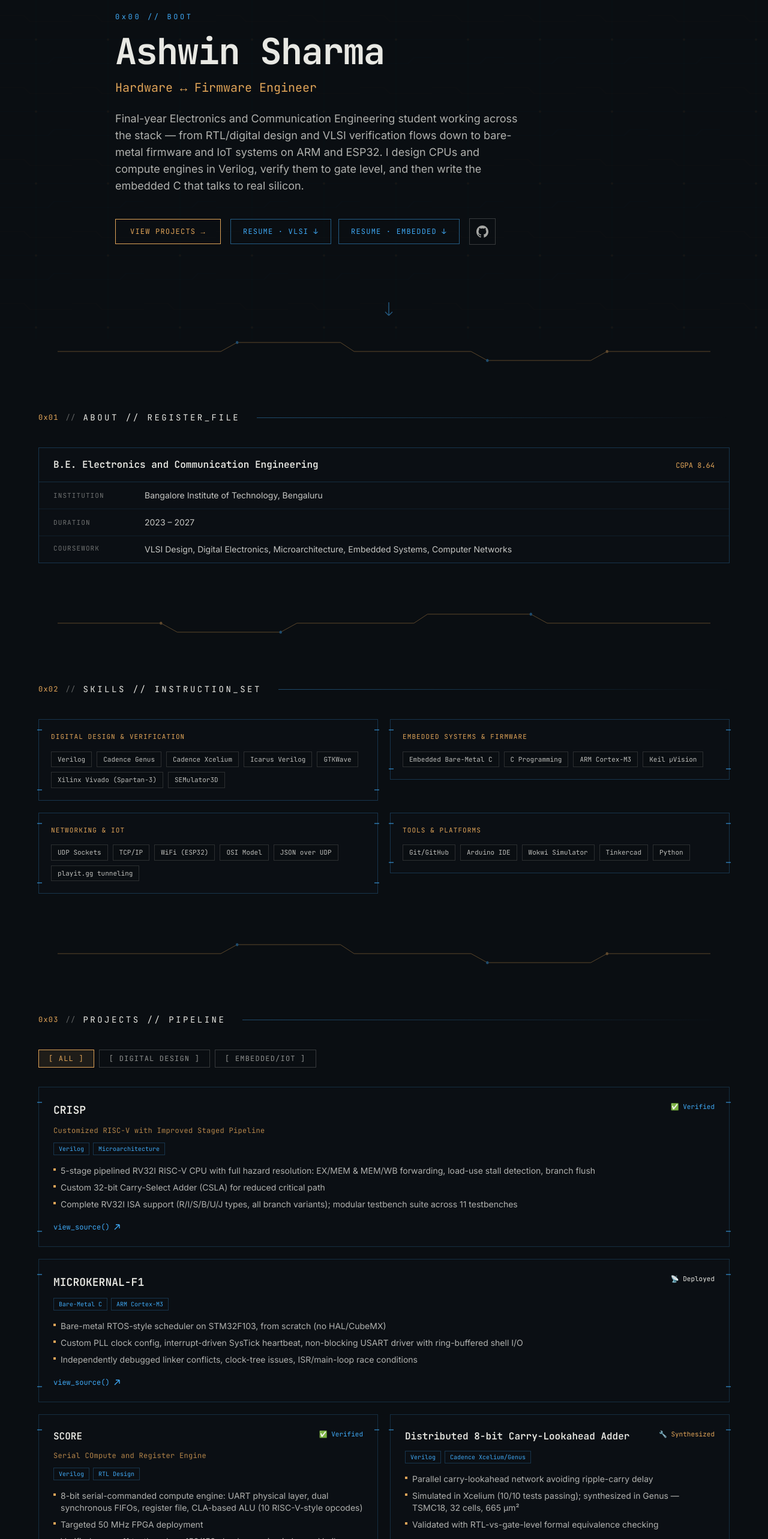
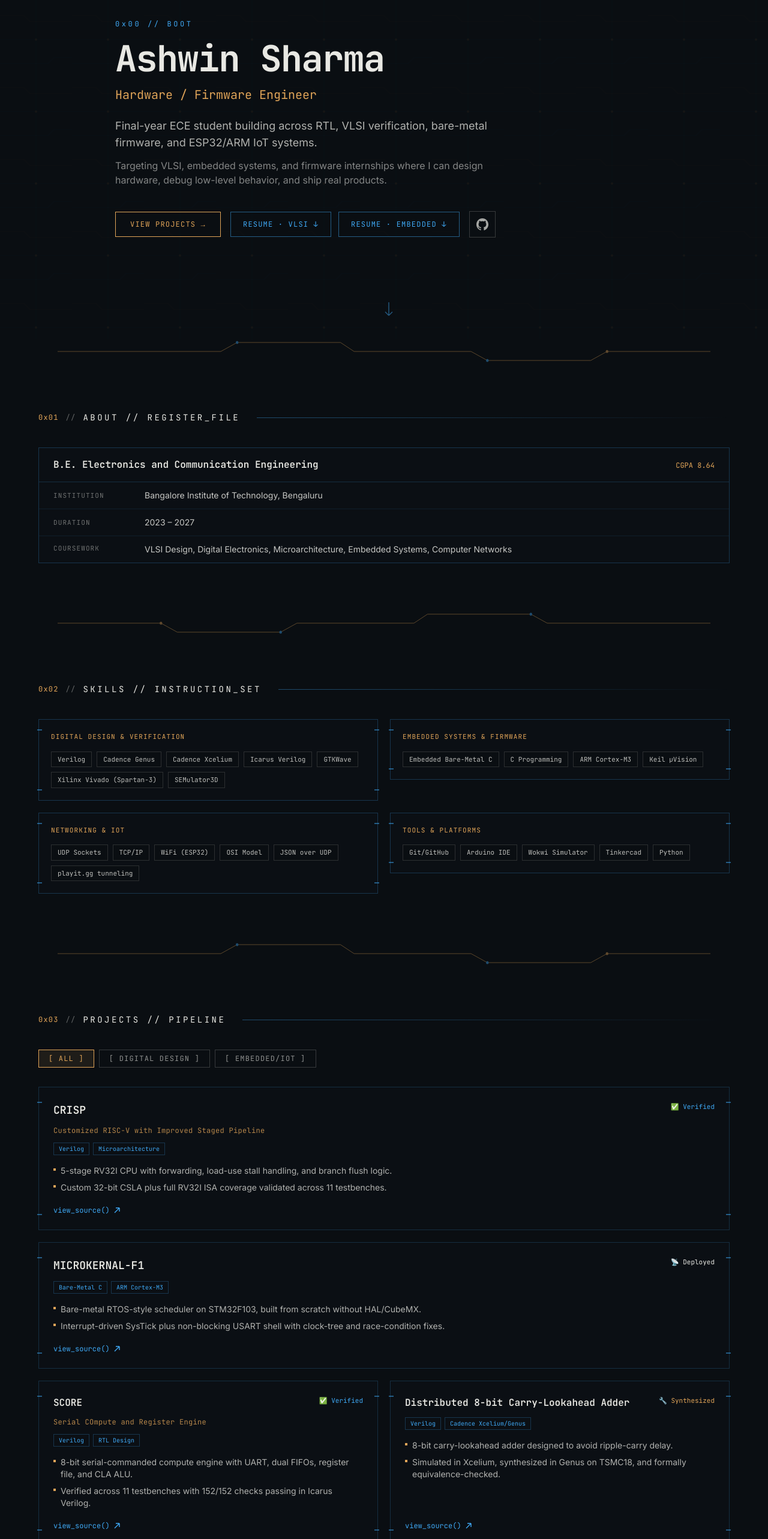
Before and after one commit to ashwinsharma24689-ctrl/PORTFOLIO, a Next.js app: page / in a window 1280 px wide. Shown: the part 234-2800 px from the top of the page at 60% size. Built offline with nearby package versions, Linux system fonts and the light colour scheme.

Commit message:
Refactor project descriptions and update bio

```diff
--- a/src/app/page.tsx
+++ b/src/app/page.tsx
@@ -356,9 +356,8 @@ const PROJECTS: Project[] = [
     category: "Digital Design",
     tags: ["Verilog", "Microarchitecture"],
     bullets: [
-      "5-stage pipelined RV32I RISC-V CPU with full hazard resolution: EX/MEM & MEM/WB forwarding, load-use stall detection, branch flush",
-      "Custom 32-bit Carry-Select Adder (CSLA) for reduced critical path",
-      "Complete RV32I ISA support (R/I/S/B/U/J types, all branch variants); modular testbench suite across 11 testbenches",
+      "5-stage RV32I CPU with forwarding, load-use stall handling, and branch flush logic.",
+      "Custom 32-bit CSLA plus full RV32I ISA coverage validated across 11 testbenches.",
     ],
     status: "Verified",
     github: "https://github.com/ashwinsharma24689-ctrl",
@@ -370,9 +369,8 @@ const PROJECTS: Project[] = [
     category: "Embedded/IoT",
     tags: ["Bare-Metal C", "ARM Cortex-M3"],
     bullets: [
-      "Bare-metal RTOS-style scheduler on STM32F103, from scratch (no HAL/CubeMX)",
-      "Custom PLL clock config, interrupt-driven SysTick heartbeat, non-blocking USART driver with ring-buffered shell I/O",
-      "Independently debugged linker conflicts, clock-tree issues, ISR/main-loop race conditions",
+      "Bare-metal RTOS-style scheduler on STM32F103, built from scratch without HAL/CubeMX.",
+      "Interrupt-driven SysTick plus non-blocking USART shell with clock-tree and race-condition fixes.",
     ],
     status: "Deployed",
     github: "https://github.com/ashwinsharma24689-ctrl",
@@ -385,9 +383,8 @@ const PROJECTS: Project[] = [
     category: "Digital Design",
     tags: ["Verilog", "RTL Design"],
     bullets: [
-      "8-bit serial-commanded compute engine: UART physical layer, dual synchronous FIFOs, register file, CLA-based ALU (10 RISC-V-style opcodes)",
-      "Targeted 50 MHz FPGA deployment",
-      "Verified across 11 testbenches, 152/152 checks passing in Icarus Verilog; found & fixed 3 functional bugs",
+      "8-bit serial-commanded compute engine with UART, dual FIFOs, register file, and CLA ALU.",
+      "Verified across 11 testbenches with 152/152 checks passing in Icarus Verilog.",
     ],
     status: "Verified",
     github: "https://github.com/ashwinsharma24689-ctrl",
@@ -398,9 +395,8 @@ const PROJECTS: Project[] = [
     category: "Digital Design",
     tags: ["Verilog", "Cadence Xcelium/Genus"],
     bullets: [
-      "Parallel carry-lookahead network avoiding ripple-carry delay",
-      "Simulated in Xcelium (10/10 tests passing); synthesized in Genus — TSMC18, 32 cells, 665 µm²",
-      "Validated with RTL-vs-gate-level formal equivalence checking",
+      "8-bit carry-lookahead adder designed to avoid ripple-carry delay.",
+      "Simulated in Xcelium, synthesized in Genus on TSMC18, and formally equivalence-checked.",
     ],
     status: "Synthesized",
     github: "https://github.com/ashwinsharma24689-ctrl",
@@ -412,9 +408,8 @@ const PROJECTS: Project[] = [
     category: "Embedded/IoT",
     tags: ["Embedded C", "Python", "ESP32", "UDP"],
     bullets: [
-      "ESP32-based system integrating DHT22 + MQ2 sensors, real-time UDP streaming over WiFi",
-      "Tunneled via playit.gg to a Python base station for live alerting + CSV logging",
-      "Full pipeline simulated on Wokwi (Client-Server, UDP/TCP, OSI Layers 3–4)",
+      "ESP32 environmental monitor streaming DHT22 and MQ2 data over UDP WiFi.",
+      "playit.gg tunnel to a Python base station for alerts, logging, and Wokwi validation.",
     ],
     status: "Deployed",
     github: "https://github.com/ashwinsharma24689-ctrl",
@@ -425,9 +420,8 @@ const PROJECTS: Project[] = [
     category: "Embedded/IoT",
     tags: ["Embedded C", "PWM", "I2C"],
     bullets: [
-      "Bench instrument measuring LED forward voltage & current via 10Ω sense resistor",
-      "Closed-loop PWM control (1–20 mA), I2C 16×2 LCD output",
-      "Lookup engine mapping resistance to nearest E24 value, with >0.5W power-dissipation warnings",
+      "Bench instrument for LED forward-voltage and current measurement using a 10Ω sense resistor.",
+      "Closed-loop PWM control with E24 lookup, power warnings, and I2C LCD output.",
     ],
     status: "Verified",
     github: "https://github.com/ashwinsharma24689-ctrl",
@@ -587,14 +581,15 @@ export default function Portfolio() {
               Ashwin Sharma
             </h1>
             <p className="mb-6 font-mono text-lg text-[#E0A458] sm:text-xl">
-              Hardware ↔ Firmware Engineer
+              Hardware / Firmware Engineer
             </p>
-            <p className="mb-10 max-w-2xl text-base leading-relaxed text-[#E8E8E3]/75 sm:text-lg">
-              Final-year Electronics and Communication Engineering student working across the
-              stack — from RTL/digital design and VLSI verification flows down to bare-metal
-              firmware and IoT systems on ARM and ESP32. I design CPUs and compute engines in
-              Verilog, verify them to gate level, and then write the embedded C that talks to
-              real silicon.
+            <p className="mb-3 max-w-2xl text-base leading-relaxed text-[#E8E8E3]/75 sm:text-lg">
+              Final-year ECE student building across RTL, VLSI verification, bare-metal firmware,
+              and ESP32/ARM IoT systems.
+            </p>
+            <p className="mb-10 max-w-2xl text-sm leading-relaxed text-[#E8E8E3]/55 sm:text-base">
+              Targeting VLSI, embedded systems, and firmware internships where I can design
+              hardware, debug low-level behavior, and ship real products.
             </p>
 
             <div className="flex flex-wrap items-center gap-4">
```
